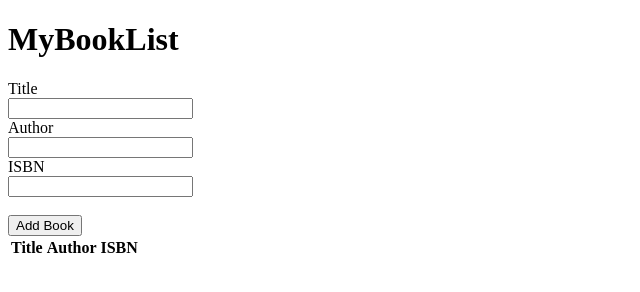
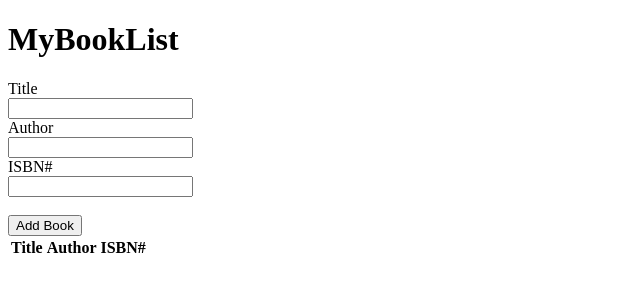
Before and after one commit to acciojob/book-list-saidurga4521, a website: page main.html in a window 1280 px wide. Shown: the full height of the page, 0-640 px from the left. Drawn offline with Linux system fonts and the light colour scheme.

Commit message:
created a submission

```diff
--- a/main.html
+++ b/main.html
@@ -14,7 +14,7 @@
 		<input id="title"><br>
 		<label for="author">Author</label><br>
 		<input id="author"><br>
-		<label for="isbn">ISBN</label><br>
+		<label for="isbn">ISBN#</label><br>
 		<input id="isbn"><br><br>
 		<button id="submit">Add Book</button>
 	</div>
@@ -22,7 +22,7 @@
 		<tr>
 			<th>Title</th>
 			<th>Author</th>
-			<th>ISBN</th>
+			<th>ISBN#</th>
 		</tr>
 		<tbody id="book-list">
 
```
